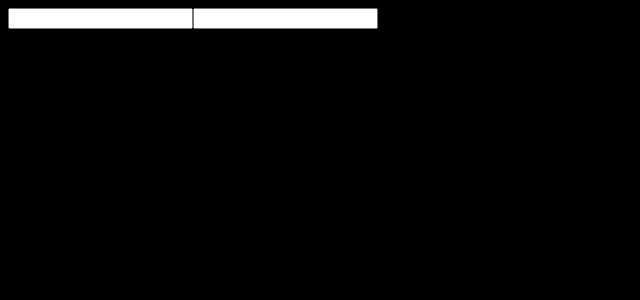
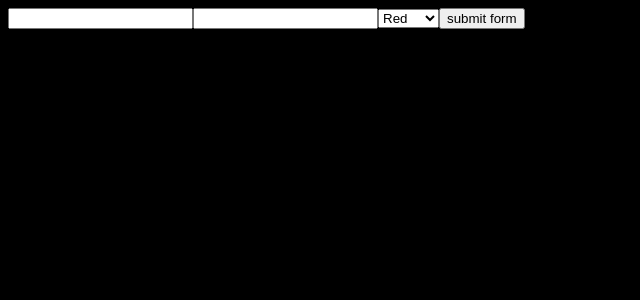
Before and after one commit to NamanJindal03/fsd_b, a React (Create React App) app in the folder react/react-props-lesson-2/: page / in a window 1280 px wide. Shown: the top 300 px of the page, without its empty margins (0-640 px from the left). Built offline with nearby package versions, Linux system fonts and the light colour scheme.

Commit message:
form and forms advanced

```diff
--- a/react/react-props-lesson-2/src/forms/Form.js
+++ b/react/react-props-lesson-2/src/forms/Form.js
@@ -18,8 +18,8 @@ import React, { useState } from "react";
 
 export default function Form() {
   const [formName, setFormName] = useState("");
-
   const [formEmail, setFormEmail] = useState("");
+  const [formColorDropdown, setColorDropdown] = useState("");
 
   function handleNameChange(e) {
     console.log(e.target.value);
@@ -31,6 +31,9 @@ export default function Form() {
     console.log(e.target.value);
 
     setFormEmail(e.target.value);
+  }
+  function handleFormColorDropdown(e){
+    setColorDropdown(e.target.value);
   }
 
   return (
@@ -48,6 +51,11 @@ export default function Form() {
         onChange={handleEmailChange}
         value={formEmail}
       />
+      <select name="" id="" value={formColorDropdown} onChange={handleFormColorDropdown}>
+        <option value="red">Red</option>
+        <option value="green">Green</option>
+        <option value="yellow">Yellow</option>
+      </select>
     </form>
   );
 }
--- a/react/react-props-lesson-2/src/index.js
+++ b/react/react-props-lesson-2/src/index.js
@@ -13,9 +13,10 @@ import Index from './ConditionalCSS/Index';
 // import App from './tictactoe/App'
 // import Counter from './batching/Counter';
 // import TroubledObject from './batching/TroubledObject';
-import Form from './forms/Form';
+// import Form from './forms/Form';
+import App from "./optimisedForms/App"
 
 const root = ReactDOM.createRoot(document.getElementById('root'));
 root.render(
-    <Form />
+    <App />
 );
--- /dev/null
+++ b/react/react-props-lesson-2/src/optimisedForms/App.js
@@ -0,0 +1,59 @@
+import React, {useState} from 'react'
+
+export default function App() {
+    // const [formName, setFormName] = useState("");
+    // const [formEmail, setFormEmail] = useState("");
+    // const [formColorDropdown, setColorDropdown] = useState("");
+    const [formData, setFormData] = useState({
+        name: '',
+        email: '',
+        color: 'red'
+    });
+
+    function handleFormData(e) {
+        //setFormData()
+        const {name, value} = e.target;
+        setFormData((prevData) => ({
+            ...prevData,
+            [name]: value,
+        }));
+    }
+    function submitForm(e){
+        e.preventDefault();
+        console.log(formData);
+        //handled api call, I need to show the blanks again ->
+        console.log('api call submitted')
+        setFormData({
+            name: '',
+            email: '',
+            color: 'red'
+        })
+    }
+    return (
+      <form action="" onSubmit={submitForm}>
+        <input
+          type="text"
+          name="name"
+          onChange={handleFormData}
+          value={formData.name}
+        />
+
+        <input
+          type="text"
+          name="email"
+          onChange={handleFormData}
+          value={formData.email}
+        />
+        <select
+            name="color"
+            value={formData.color}
+            onChange={handleFormData}
+        >
+          <option value="red">Red</option>
+          <option value="green">Green</option>
+          <option value="yellow">Yellow</option>
+        </select>
+        <button >submit form</button>
+      </form>
+    );
+}
```
